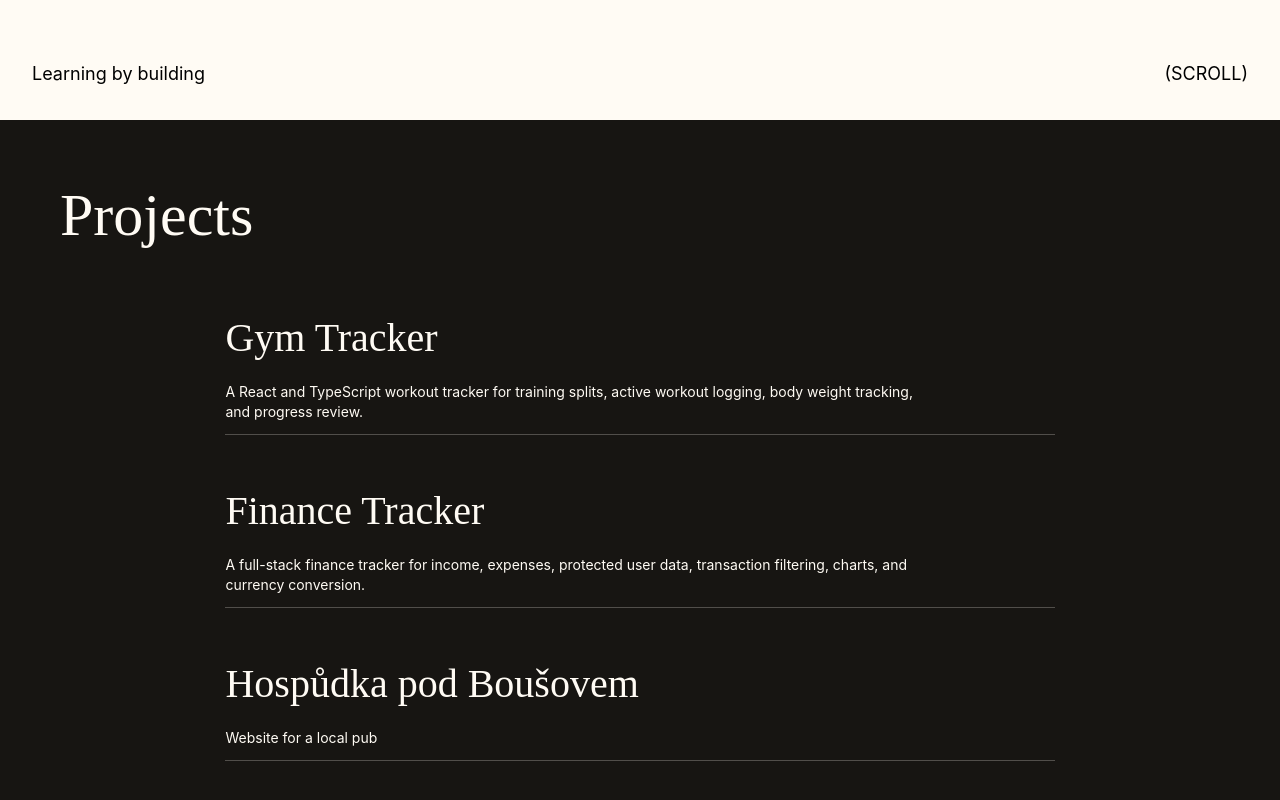
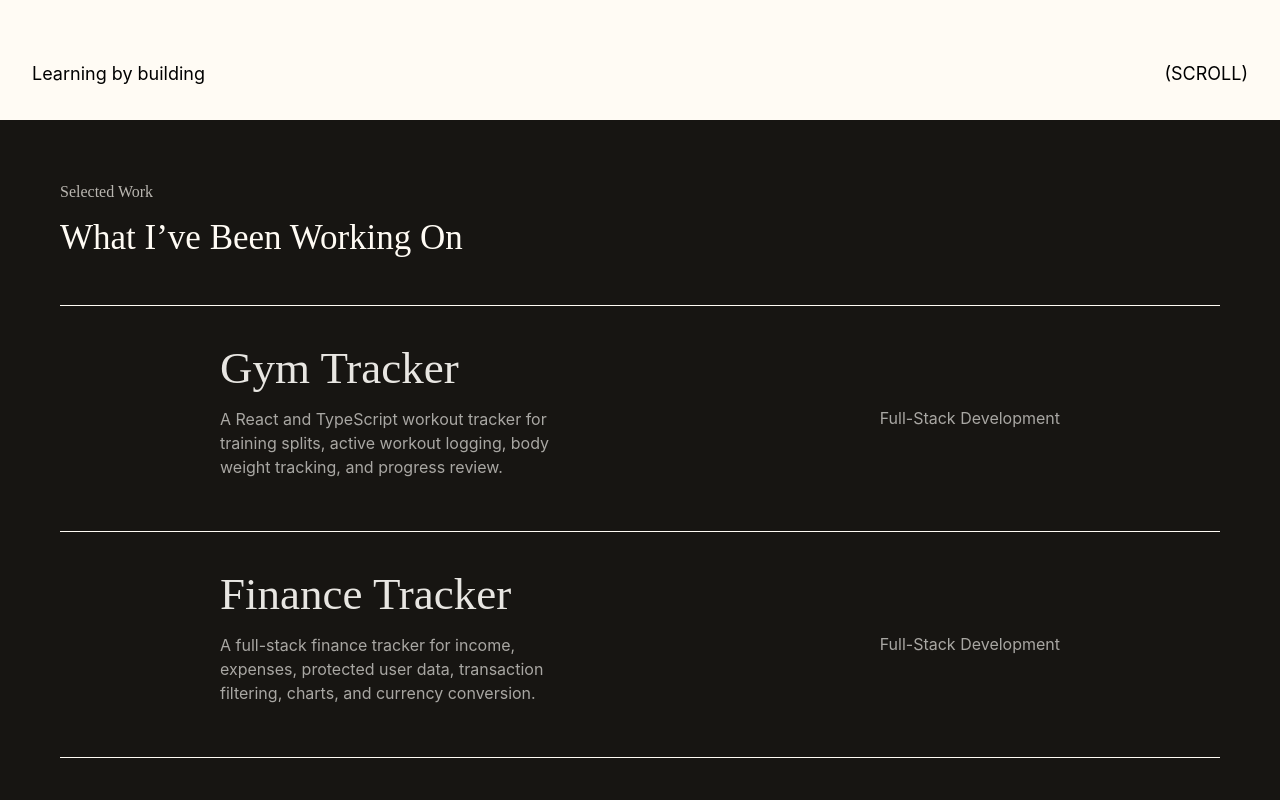
Before and after one commit to Luan2118/portfolio-v2, a React (Vite) app: page / in a window 1280 px wide. Shown: the part 680-1480 px from the top of the page. Built offline with nearby package versions, Linux system fonts and the light colour scheme.

Commit message:
style: redesign project section

```diff
--- a/src/pages/Homepage/sections/Projects/Projects.tsx
+++ b/src/pages/Homepage/sections/Projects/Projects.tsx
@@ -1,21 +1,48 @@
 import ProjectCard from "./components/ProjectCard";
+import { motion } from "motion/react";
+import gymDashboard from "../../../../assets/images/gym-tracker/dashboard.png";
+import financeDashBoard from "../../../../assets/images/finance-tracker/dashboard.png";
+import hospoda from "../../../../assets/images/hospoda-pod-bousovem/front-view.png";
 
 
 function Projects() {
+
   return (
-    <div id="projects" className="bg-[#171512] text-[#FFFBF4] min-h-svh flex flex-col p-5 xl:px-15 2xl:px-60 2xl:py-10">
+    <div id="projects" className="bg-[#171512] text-[#FFFBF4] min-h-svh flex flex-col py-15 px-5 xl:px-15 2xl:px-60  gap-10">
 
-      <div className="flex flex-1 mt-3">
-        <p className="text-[clamp(24px,6vw,60px)] leading-none font-[Judson] self-center">Projects</p>
+      <div
+
+        className="flex flex-col gap-2 font-[Judson]">
+
+        <motion.p
+          initial={{ y: 30, opacity: 0 }
+          }
+          whileInView={{ y: 0, opacity: 1 }}
+          transition={{ duration: 0.8, ease: "easeOut" }}
+          className="text-[#FFFBF4]/70">
+          Selected Work
+        </motion.p>
+
+        <motion.p
+          initial={{ y: 30, opacity: 0 }
+          }
+          whileInView={{ y: 0, opacity: 1 }}
+          transition={{ duration: 0.8, ease: "easeOut" }}
+          className="text-[clamp(20px,8vw,35px)]">
+          What I’ve Been Working On
+        </motion.p>
+
       </div>
 
 
-      <div className="flex flex-col mx-auto mt-8 flex-[2] xl:gap-10" >
-        <ProjectCard name="Gym Tracker" description="A React and TypeScript workout tracker for training splits, active workout logging, body weight tracking, and progress review." />
+      <div className="flex flex-col " >
+        <ul>
+          <ProjectCard name="Gym Tracker" description="A React and TypeScript workout tracker for training splits, active workout logging, body weight tracking, and progress review." category="Full-Stack Development" image={gymDashboard}/>
 
-        <ProjectCard name="Finance Tracker" description="A full-stack finance tracker for income, expenses, protected user data, transaction filtering, charts, and currency conversion." />
+          <ProjectCard name="Finance Tracker" description="A full-stack finance tracker for income, expenses, protected user data, transaction filtering, charts, and currency conversion." category="Full-Stack Development" image={financeDashBoard}/>
 
-        <ProjectCard name="Hospůdka pod Boušovem" description="Website for a local pub" />
+          <ProjectCard name="Hospůdka pod Boušovem" description="Local business website for a village pub, focused on presenting the venue, menu and essential visitor information." category="Web Design & Development" image={hospoda}/>
+        </ul>
 
       </div>
     </div>
--- a/src/pages/Homepage/sections/Projects/components/ProjectCard.tsx
+++ b/src/pages/Homepage/sections/Projects/components/ProjectCard.tsx
@@ -1,15 +1,17 @@
 import projectsArrow from "../../../../../assets/icons/projectsArrow.png";
 import { Link } from "react-router-dom";
-import { motion, useScroll, useTransform } from "motion/react";
+import { motion } from "motion/react";
 import { useRef } from "react";
 import useCursor from "../../../../../hooks/useCursor";
 
 type ProjectCardProps = {
   name: string
   description: string
+  category: string
+  image: string
 }
 
-function ProjectCard({ name, description }: ProjectCardProps) {
+function ProjectCard({ name, description, category, image }: ProjectCardProps) {
 
   const link =
     name === 'Gym Tracker' ? '/gym-tracker' :
@@ -18,59 +20,41 @@ function ProjectCard({ name, description }: ProjectCardProps) {
 
   const projectCardRef = useRef(null);
 
-  const { scrollYProgress } = useScroll({
-    target: projectCardRef,
-    offset: ["start 90%", "start 73%"],
-  });
-
-  const x = useTransform(
-    scrollYProgress,
-    [0, 1],
-    ["30%", "0%"]
-  )
-
-  const underlineX = useTransform(
-    scrollYProgress,
-    [0, 1],
-    ["100%", "0%"]
-  )
-
-  const opacity = useTransform(
-    scrollYProgress,
-    [0, 1],
-    [0, 1]
-  )
-
   const { setIsHover } = useCursor();
 
+
+
   return (
-    <Link to={link} ref={projectCardRef}>
-      <div className="overflow-hidden">
-        <motion.div
-          style={{ x, opacity }}
-          className="flex flex-col group   text-start py-2"
-          onMouseEnter={() => setIsHover(true)} onMouseLeave={() => setIsHover(false)}
+    <motion.li
+      initial={{ x: 300, opacity: 0 }}
+      whileInView={{ x: 0, opacity: 1 }}
+      transition={{ duration: 0.9, ease: "easeOut" }}
+      onMouseEnter={() => setIsHover(true)} onMouseLeave={() => setIsHover(false)}
+      className={`border border-l-0 border-r-0  py-10 group ${name === 'Gym Tracker' ? null : 'border-t-0'}`}>
 
-        >
-          <div className="flex justify-between">
-            <p className="text-[clamp(18px,4vw,40px)] leading-none font-[Judson] ">{name}</p>
-            <img className="w-[clamp(25px,4vw,40px)] h-[clamp(25px,4vw,40px)] ml-10 opacity-0 -translate-x-6 translate-y-6 scale-75 group-hover:opacity-100 group-hover:translate-0 group-hover:scale-100 duration-400 mix-blend-difference" src={projectsArrow} alt="" />
-          </div>
+      <Link
+        to={link}
+        ref={projectCardRef}
+        className="overflow-hidden flex flex-row flex-wrap justify-between  lg:pl-40  group-hover:opacity-50 duration-400 mix-blend-difference lg:flex-row  lg:items-center"
+      >
 
-          <div className="mt-3 md:mt-6 ">
-            <p className="text-xs  lg:text-sm mb-3 w-[85%]">{description}</p>
-            <div className="relative">
-              <motion.hr
-                style={{ x: underlineX, }}
-                className=" opacity-25 ">
-              </motion.hr>
-              <hr className="absolute inset-0 scale-x-0 origin-left group-hover:scale-x-100 transition-transform duration-600 border-0 h-px mix-blend-difference bg-white" />
-            </div>
-          </div>
-        </motion.div>
-      </div>
+        <div className="flex flex-col  gap-4 lg:justify-between  md:max-w-[300px]">
+          <p className="text-[clamp(30px,8vw,45px)] leading-none font-[Judson] ">{name}</p>
+          <p className=" text-[#FFFBF4]/70 lg:hidden text-sm lg:text-base">{category}</p>
+          <p className="text-sm lg:text-base mb-3  lg:w-[350px] text-[#FFFBF4]/70 font-[Inter]">{description}</p>
+        </div>
 
-    </Link>
+        <div className=" hidden lg:flex flex items-center gap-30">
+          <p className="hidden text-[#FFFBF4]/70 lg:block">{category}</p>
+          <img className="w-[clamp(25px,4vw,40px)] h-[clamp(25px,4vw,40px)]  opacity-0 -translate-x-10  scale-75 group-hover:opacity-100 group-hover:translate-0 group-hover:scale-100 duration-400 mix-blend-difference rotate-45" src={projectsArrow} alt="" />
+        </div>
+
+
+        <div className="lg:hidden md:max-w-[400px]  mt-5 md:mt-0">
+          <img src={image} alt="" className="object-cover" />
+        </div>
+      </Link>
+    </motion.li>
   )
 
 }
```
